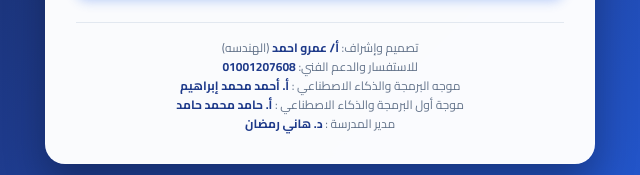
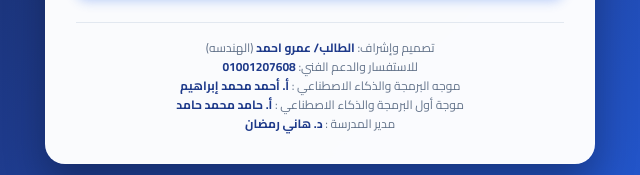
Before and after one commit to mhakl0136com-sudo/Que10, a plain HTML site: page index.html in a window 1280 px wide. Shown: the part 526-701 px from the top of the page, 379-1019 px from the left. Drawn offline with Linux system fonts and the light colour scheme.

Commit message:
index.html

```diff
--- a/index.html
+++ b/index.html
@@ -268,7 +268,7 @@
         </div>
 
         <div class="footer-note">
-            تصميم وإشراف: <span>أ/ عمرو احمد</span> (الهندسه)<br>
+            تصميم وإشراف: <span>الطالب/ عمرو احمد</span> (الهندسه)<br>
             للاستفسار والدعم الفني: <span>01001207608</span><br>
                                   موجه البرمجة والذكاء الاصطناعي : <span>أ. أحمد محمد إبراهيم </span><br>
                                   موجة أول البرمجة والذكاء الاصطناعي : <span>أ. حامد محمد حامد</span><br>
```
